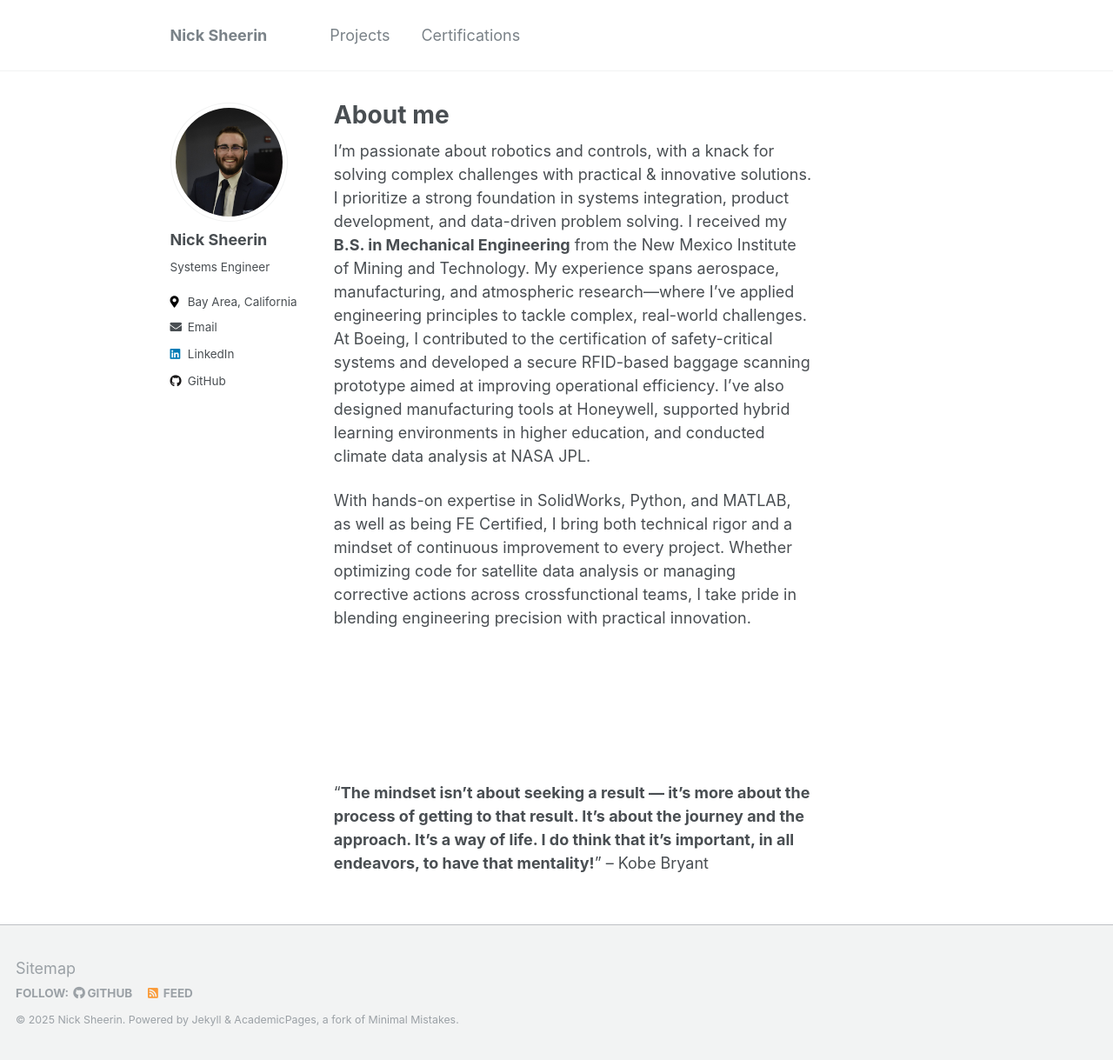
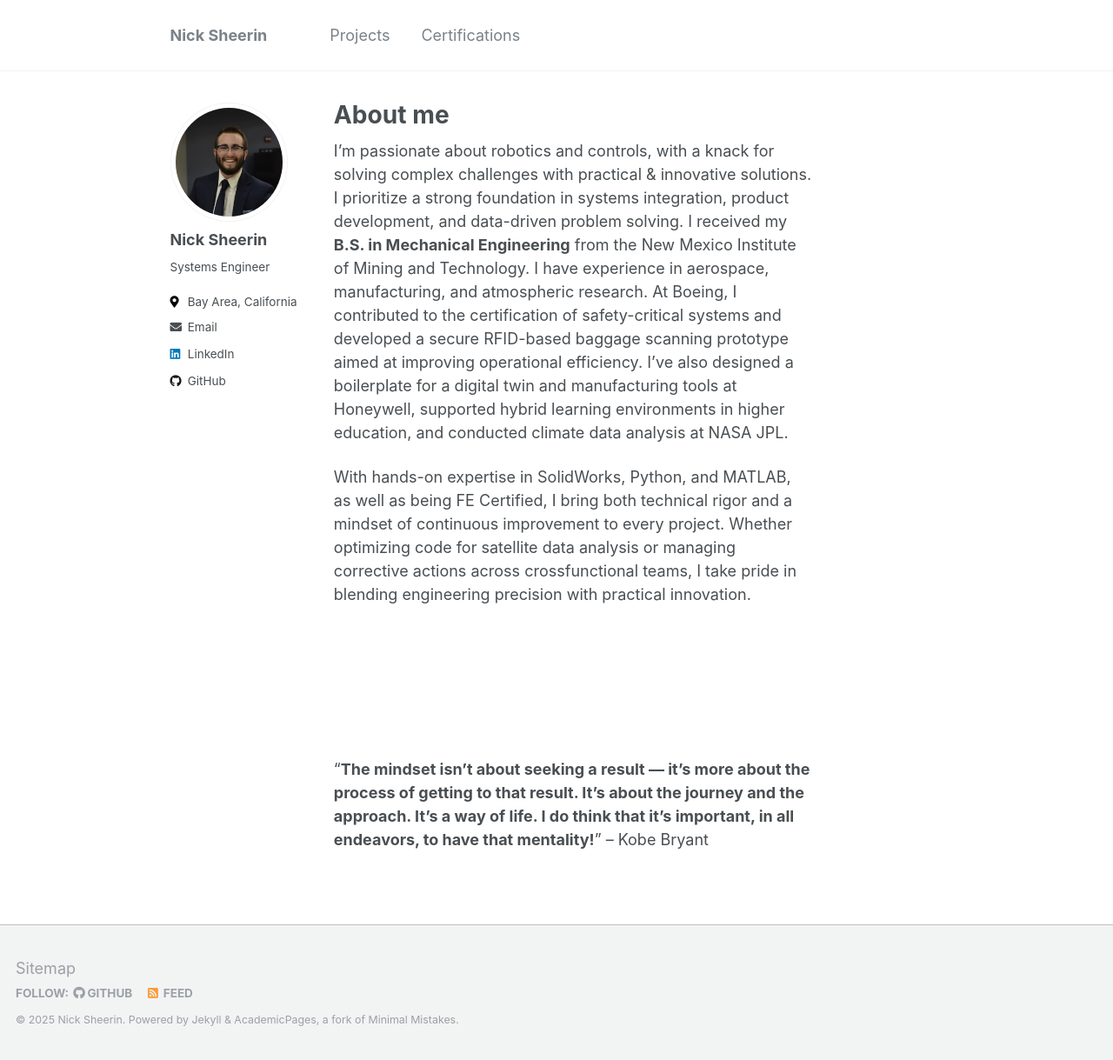
Before and after one commit to nicksheerin/nick_sheerin, a Jekyll site: the page built from _pages/about.md, in a window 1280 px wide and 1219 px high. Shown: the whole window at 87% size. Built offline with Jekyll 4.4.1, drawn with Linux system fonts in a browser that asks for light colours.

Commit message:
Updated about

```diff
--- a/_pages/about.md
+++ b/_pages/about.md
@@ -11,7 +11,7 @@ redirect_from:
 
 I'm passionate about robotics and controls, with a knack for solving complex challenges with practical & innovative solutions.
 I prioritize a strong foundation in systems integration, product development, and data-driven problem solving.
-I received my **B.S. in Mechanical Engineering** from the New Mexico Institute of Mining and Technology. My experience spans aerospace, manufacturing, and atmospheric research—where I’ve applied engineering principles to tackle complex, real-world challenges. At Boeing, I contributed to the certification of safety-critical systems and developed a secure RFID-based baggage scanning prototype aimed at improving operational efficiency. I’ve also designed manufacturing tools at Honeywell, supported hybrid learning environments in higher education, and conducted climate data analysis at NASA JPL.
+I received my **B.S. in Mechanical Engineering** from the New Mexico Institute of Mining and Technology. I have experience in aerospace, manufacturing, and atmospheric research. At Boeing, I contributed to the certification of safety-critical systems and developed a secure RFID-based baggage scanning prototype aimed at improving operational efficiency. I’ve also designed a boilerplate for a digital twin and manufacturing tools at Honeywell, supported hybrid learning environments in higher education, and conducted climate data analysis at NASA JPL.
 
 With hands-on expertise in SolidWorks, Python, and MATLAB, as well as being FE Certified, I bring both technical rigor and a mindset of continuous improvement to every project. Whether optimizing code for satellite data analysis or managing corrective actions across crossfunctional teams, I take pride in blending engineering precision with practical innovation.
 
```
